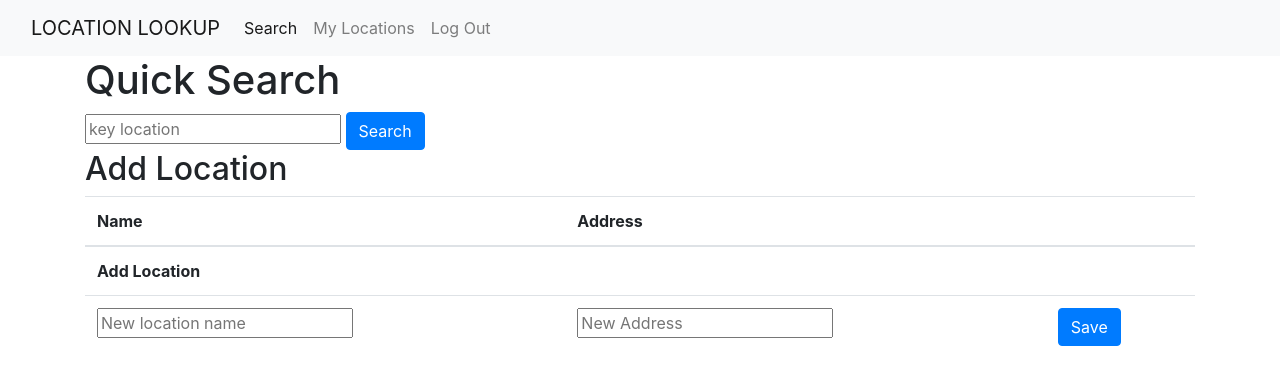
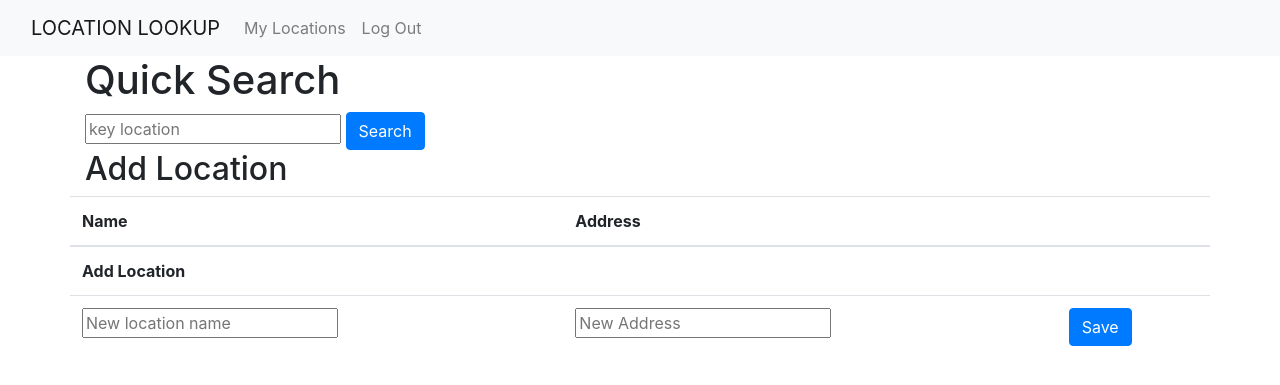
Before and after one commit to AidaP1/location__checker, a Flask app: template app/templates/homepage.html in a window 1280 px wide. Shown: the top 385 px of the page. Run offline with Flask 2, Linux system fonts and the light colour scheme; the template is opened without the code that fills it, so the values that code supplies are empty; some libraries are stand-ins or nearby versions.

Commit message:
updated navbar

```diff
--- a/app/index.py
+++ b/app/index.py
@@ -20,6 +20,7 @@ def index():
 # summary page of all locations
 @login_required
 def homepage():
+    page = "locations"
     API_KEY = os.environ.get("API_KEY")
     user_id = session.get('user_id')
     db = get_db()
@@ -37,7 +38,7 @@ def homepage():
                 search_query[loc['name']] = loc['address']
             output = call_google(search_query)
             return render_template("homepage.html", output=output, search="search", API_KEY=API_KEY, locations=locations)
-    return render_template("homepage.html", API_KEY=API_KEY, locations=locations)
+    return render_template("homepage.html", API_KEY=API_KEY, locations=locations, page=page)
 
 # handle the addition of new locations
 @bp.route('/locations', methods=["GET", "POST"])
--- a/app/templates/homepage.html
+++ b/app/templates/homepage.html
@@ -6,19 +6,17 @@
 
 {% block main %}
 <div class="container">
-    <div>
-        <h1>Quick Search</h1>
-        <section>
+    <div class="row gy-5">
+        <h1 class="col-12">Quick Search</h1>
+        <section class="col-12">
             <form method="post" action="">
-
                 <input name="key" type="text" placeholder="key location" required>
-
                 <button class="btn btn-primary" type="submit">Search</button>
             </form>
         </section>
     </div>
     {% if search == "search" %}
-    <div>
+    <div class="row">
         <h1>Travel Times to your locations</h1>
         <table class="table">
             <thead>
@@ -42,9 +40,9 @@
         </table>
     </div>
     {% endif %}
-    <div>
-        <h2>Add Location</h2>
-        <table class="table">
+    <div class="row">
+        <h2 class="col-12">Add Location</h2>
+        <table class="table col-12">
             <thead>
                 <tr>
                     <th scope="col">Name</th>
--- a/app/templates/index.html
+++ b/app/templates/index.html
@@ -12,7 +12,7 @@ Location Lookup helps you find your way from the places you care about, to the p
       <div class="container-fluid py-5">
         <h1 class="display-5 fw-bold">Location Lookup</h1>
         <p class="col-md-8 fs-4">Find out how long it takes to get from the places you care about, to a place that you might call home.</p>
-        <button class="btn btn-primary btn-lg" type="button">Get Started</button>
+        <a class="btn btn-primary btn-lg" href="/homepage">Get Started</a>
       </div>
     </div>
 
--- a/app/templates/layout.html
+++ b/app/templates/layout.html
@@ -33,9 +33,6 @@
               <div class="collapse navbar-collapse" id="navbarNav">
                 <ul class="navbar-nav">
                   <li class="nav-item">
-                    <a class="nav-link active" aria-current="page" href="/">Search</a>
-                  </li>
-                  <li class="nav-item">
                     <a class="nav-link" href="/locations">My Locations</a>
                   </li>
                   <li class="nav-item justify-content-end">
```
